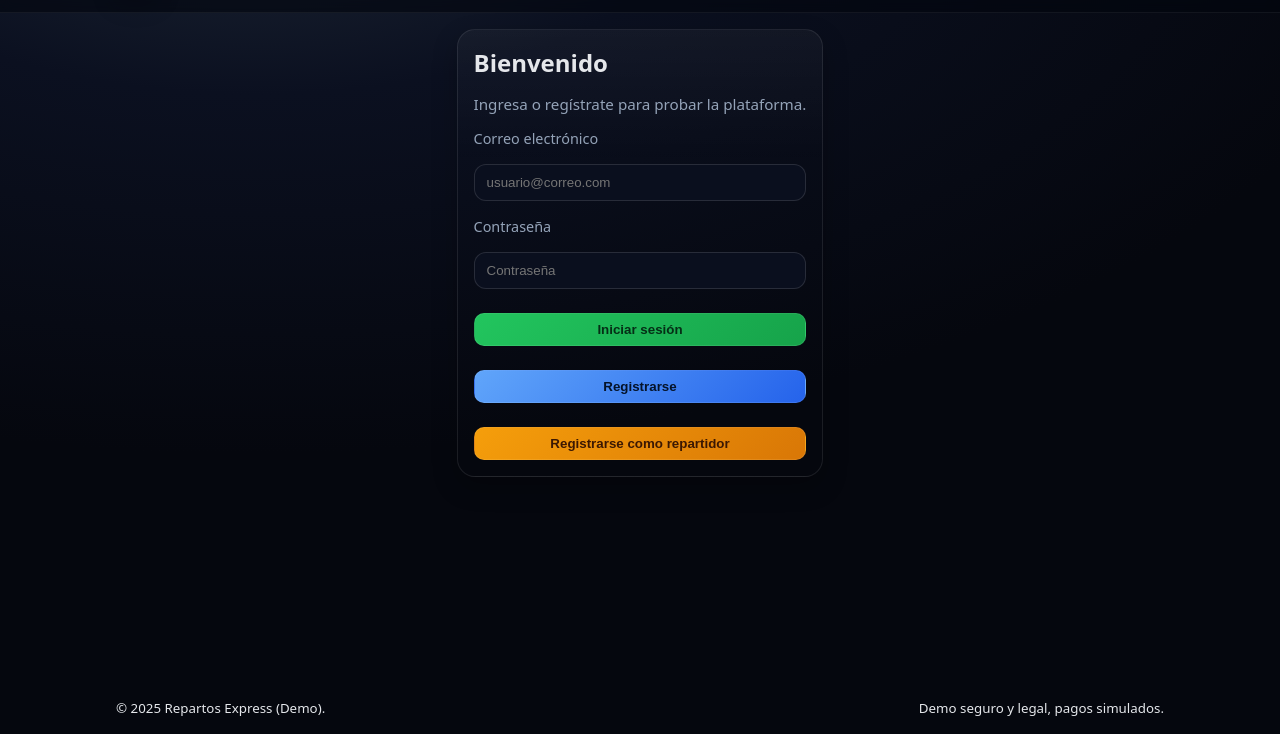
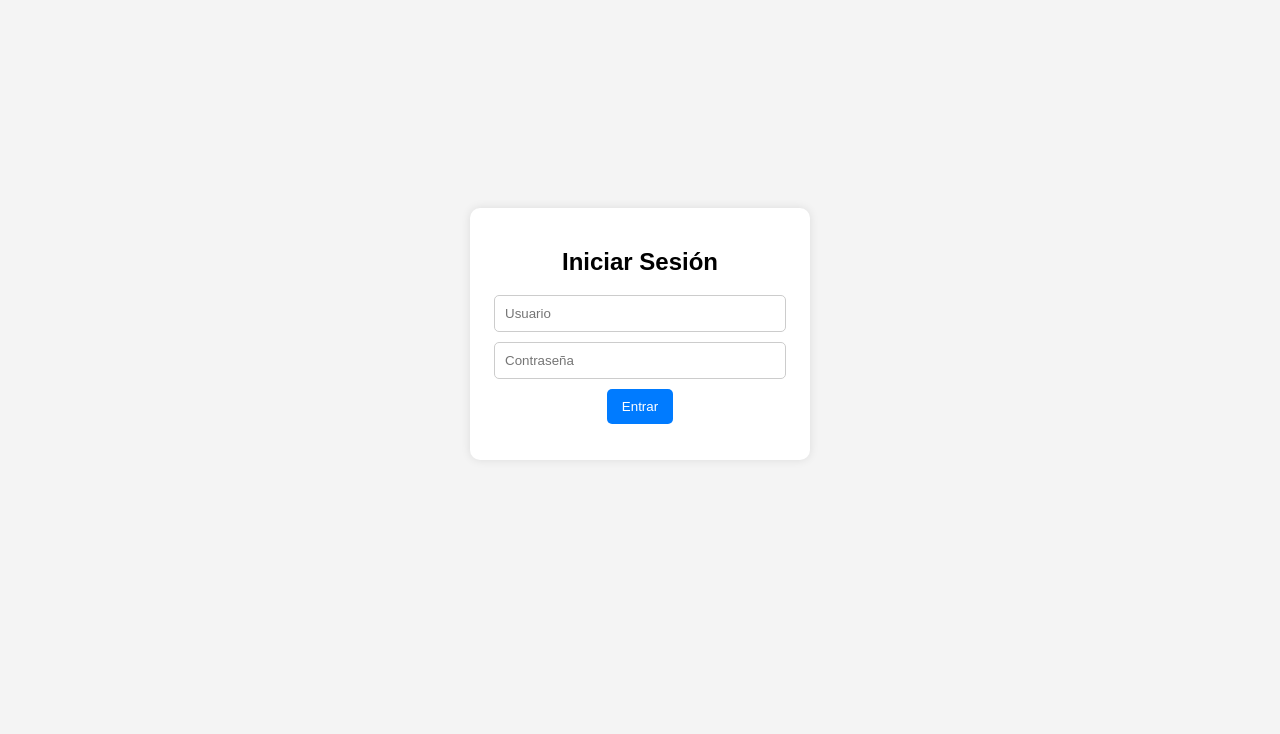
Before and after one commit to rafita19991303-ux/demo-repartosss, a plain HTML site: page index.html in a window 1280 px wide. Shown: the part 66-800 px from the top of the page. Drawn offline with Linux system fonts and the light colour scheme.

Commit message:
Update index.html

```diff
--- a/index.html
+++ b/index.html
@@ -1,85 +1,98 @@
 <!DOCTYPE html>
 <html lang="es">
 <head>
-  <meta charset="utf-8" />
-  <meta name="viewport" content="width=device-width, initial-scale=1" />
-  <title>Repartos Express – Demo Offline</title>
+  <meta charset="UTF-8">
+  <meta name="viewport" content="width=device-width, initial-scale=1.0">
+  <title>Prueba Plataforma</title>
   <style>
-    :root{--bg:#0f172a; --panel:#111827; --muted:#94a3b8; --accent:#22c55e; --accent-2:#60a5fa; --danger:#ef4444; --warning:#f59e0b; --text:#e5e7eb; --card:#0b1220; --shadow: 0 10px 25px rgba(0,0,0,.25); --radius: 18px;}
-    *{box-sizing:border-box} html,body{height:100%} body{margin:0; font-family: system-ui, -apple-system, Segoe UI, Roboto, Ubuntu, Cantarell, "Noto Sans", "Helvetica Neue", Arial; background: radial-gradient(1200px 600px at 20% -10%, #1f2937 0, #0b1020 40%, #05070e 100%); color:var(--text); display:flex; flex-direction:column;}
-    header{position:sticky; top:0; z-index:10; backdrop-filter: blur(6px); background: rgba(3,6,14,.6); border-bottom:1px solid rgba(255,255,255,.06);}
-    .wrap{max-width:1080px; margin:0 auto; padding: 16px;}
-    .brand{display:flex; align-items:center; gap:12px} .logo{width:40px; height:40px; border-radius:12px; background:linear-gradient(135deg,var(--accent),#16a34a); display:grid; place-items:center; font-weight:900; color:#052e16; box-shadow:var(--shadow)}
-    .brand h1{font-size:1.25rem; margin:0} .subtitle{color:var(--muted); font-size:.9rem}
-    main{flex:1} .grid{display:grid; gap:16px} @media(min-width:900px){ .grid-2{grid-template-columns: 1.3fr .7fr} .grid-3{grid-template-columns: repeat(3,1fr)} }
-    .card{background:linear-gradient(180deg, rgba(255,255,255,.04), transparent 30%); border:1px solid rgba(255,255,255,.09); border-radius:var(--radius); padding:16px; box-shadow:var(--shadow)}
-    h2,h3{margin:0 0 6px 0} .muted{color:var(--muted); font-size:.95rem}
-    input, textarea, select{width:100%; padding:10px 12px; border-radius:12px; border:1px solid rgba(255,255,255,.12); background:#0a0f1e; color:#e5e7eb; outline:none} label{font-size:.9rem; color:var(--muted)}
-    .hidden{display:none}
-    .btn{cursor:pointer; border:none; border-radius:10px; padding:8px 12px; background:#0b1220; color:#e2e8f0; border:1px solid rgba(255,255,255,.08); margin-top:8px} .btn:hover{filter:brightness(1.1)} .btn.success{background:linear-gradient(135deg,var(--accent),#16a34a); color:#052e16; font-weight:800} .btn.primary{background:linear-gradient(135deg,var(--accent-2),#2563eb); color:#051329; font-weight:800} .btn.warn{background:linear-gradient(135deg,var(--warning),#d97706); color:#3b1803; font-weight:800}
-    .account-field{display:flex; align-items:center; gap:8px;}
-    .share-img{border:1px dashed var(--muted); border-radius:12px; padding:8px; text-align:center; margin-top:8px;}
+    body {
+      font-family: Arial, sans-serif;
+      background: #f4f4f4;
+      margin: 0;
+      padding: 0;
+      display: flex;
+      justify-content: center;
+      align-items: center;
+      height: 100vh;
+    }
+    .container {
+      background: white;
+      padding: 20px;
+      border-radius: 10px;
+      box-shadow: 0 0 10px rgba(0,0,0,0.1);
+      width: 300px;
+      text-align: center;
+    }
+    input {
+      display: block;
+      width: 90%;
+      padding: 10px;
+      margin: 10px auto;
+      border: 1px solid #ccc;
+      border-radius: 5px;
+    }
+    button {
+      padding: 10px 15px;
+      background: #007bff;
+      color: white;
+      border: none;
+      border-radius: 5px;
+      cursor: pointer;
+    }
+    button:hover {
+      background: #0056b3;
+    }
+    .error {
+      color: red;
+      margin-top: 10px;
+    }
+    .menu {
+      display: none;
+    }
+    .menu button {
+      width: 100%;
+      margin: 5px 0;
+    }
   </style>
 </head>
 <body>
-  <header>
-    <div class="wrap">
-      <div class="brand">
-        <div class="logo">RX</div>
-        <div>
-          <h1>Repartos Express — Demo</h1>
-          <div class="subtitle">Pide desde cualquier dispositivo · Demo Online Simulada</div>
-        </div>
-      </div>
-    </div>
-  </header>
+  <div class="container" id="login">
+    <h2>Iniciar Sesión</h2>
+    <input type="text" id="username" placeholder="Usuario">
+    <input type="password" id="password" placeholder="Contraseña">
+    <button onclick="login()">Entrar</button>
+    <p class="error" id="error"></p>
+  </div>
 
-  <main class="wrap">
-    <section id="tab-login" class="card">
-      <h2>Bienvenido</h2>
-      <p class="muted">Ingresa o regístrate para probar la plataforma.</p>
-      <div id="login-form" class="grid">
-        <label>Correo electrónico</label><input id="u-email" placeholder="usuario@correo.com" />
-        <label>Contraseña</label><input id="u-pass" type="password" placeholder="Contraseña" />
-        <button id="btn-login" class="btn success block">Iniciar sesión</button>
-        <button id="btn-show-register" class="btn primary block">Registrarse</button>
-        <button id="btn-show-delivery-register" class="btn warn block">Registrarse como repartidor</button>
-      </div>
-
-      <div id="register-form" class="grid hidden">
-        <label>Nombre completo</label><input id="r-name" placeholder="Nombre completo" />
-        <label>Edad</label><input id="r-age" type="number" placeholder="Edad" />
-        <label>Correo electrónico</label><input id="r-email" placeholder="usuario@correo.com" />
-        <label>Contraseña</label><input id="r-pass" type="password" placeholder="Contraseña" />
-        <label>Número de celular</label><input id="r-phone" placeholder="55XXXXXXX" />
-        <label>Estado</label><select id="r-state"><option value="Coyote">Coyote</option><option value="Tepo">Tepo</option><option value="Huehuetoca">Huehuetoca</option></select>
-        <label>Código postal</label><input id="r-zip" placeholder="Código postal" />
-        <label>Ciudad</label><input id="r-city" readonly placeholder="Se llenará automáticamente" />
-        <label>Dirección principal</label><textarea id="r-address" rows="2" placeholder="Calle, número, colonia, referencias"></textarea>
-        <label>Foto de perfil</label><input id="r-photo" type="file" accept="image/*" />
-        <small>Puedes agregar más direcciones o cambiar la principal en el futuro. Una vez realizado el pago, no hay devoluciones.</small>
-        <div class="card">
-          <h4>Suscripción Repartidor - $10 (Simulado)</h4>
-          <p class="muted">Para registrarte como repartidor debes simular el pago de $10 y aceptar los términos y condiciones.</p>
-          <textarea readonly rows="6">Términos y condiciones simulados: Esta es una demo. Al registrarte como repartidor, aceptas que la plataforma es de prueba y no se realizan pagos reales. No nos hacemos responsables de accidentes ni transacciones. Esta simulación es solo para testing.</textarea>
-        </div>
-        <button id="btn-register" class="btn success block">Simular $10 y crear cuenta</button>
-        <button id="btn-show-login" class="btn warn block">Volver a login</button>
-      </div>
-    </section>
-  </main>
-
-  <footer>
-    <div class="wrap" style="display:flex; justify-content:space-between; gap:10px; flex-wrap:wrap">
-      <div><small>© <span id="year"></span> Repartos Express (Demo).</small></div>
-      <div><small>Demo seguro y legal, pagos simulados.</small></div>
-    </div>
-  </footer>
+  <div class="container menu" id="menu">
+    <h2>Menú Principal</h2>
+    <button onclick="alert('Registro de usuario próximamente')">Registro de Usuario</button>
+    <button onclick="alert('Registro de repartidor próximamente')">Registro de Repartidor</button>
+    <button onclick="alert('Préstamos personales próximamente')">Préstamos Personales</button>
+    <button onclick="cerrarSesion()">Cerrar Sesión</button>
+  </div>
 
   <script>
-    const $ = (sel, ctx=document) => ctx.querySelector(sel);
-    document.getElementById('year').textContent = new Date().getFullYear();
-    // Aquí puedes agregar lógica para mostrar/ocultar formularios y simular pagos sin que se realicen transacciones reales
+    function login() {
+      const user = document.getElementById("username").value;
+      const pass = document.getElementById("password").value;
+      const errorMsg = document.getElementById("error");
+
+      if(user === "rafa" && pass === "123") {
+        document.getElementById("login").style.display = "none";
+        document.getElementById("menu").style.display = "block";
+        errorMsg.textContent = "";
+      } else {
+        errorMsg.textContent = "Usuario o contraseña incorrectos";
+      }
+    }
+
+    function cerrarSesion() {
+      document.getElementById("menu").style.display = "none";
+      document.getElementById("login").style.display = "block";
+      document.getElementById("username").value = "";
+      document.getElementById("password").value = "";
+    }
   </script>
 </body>
 </html>
```
